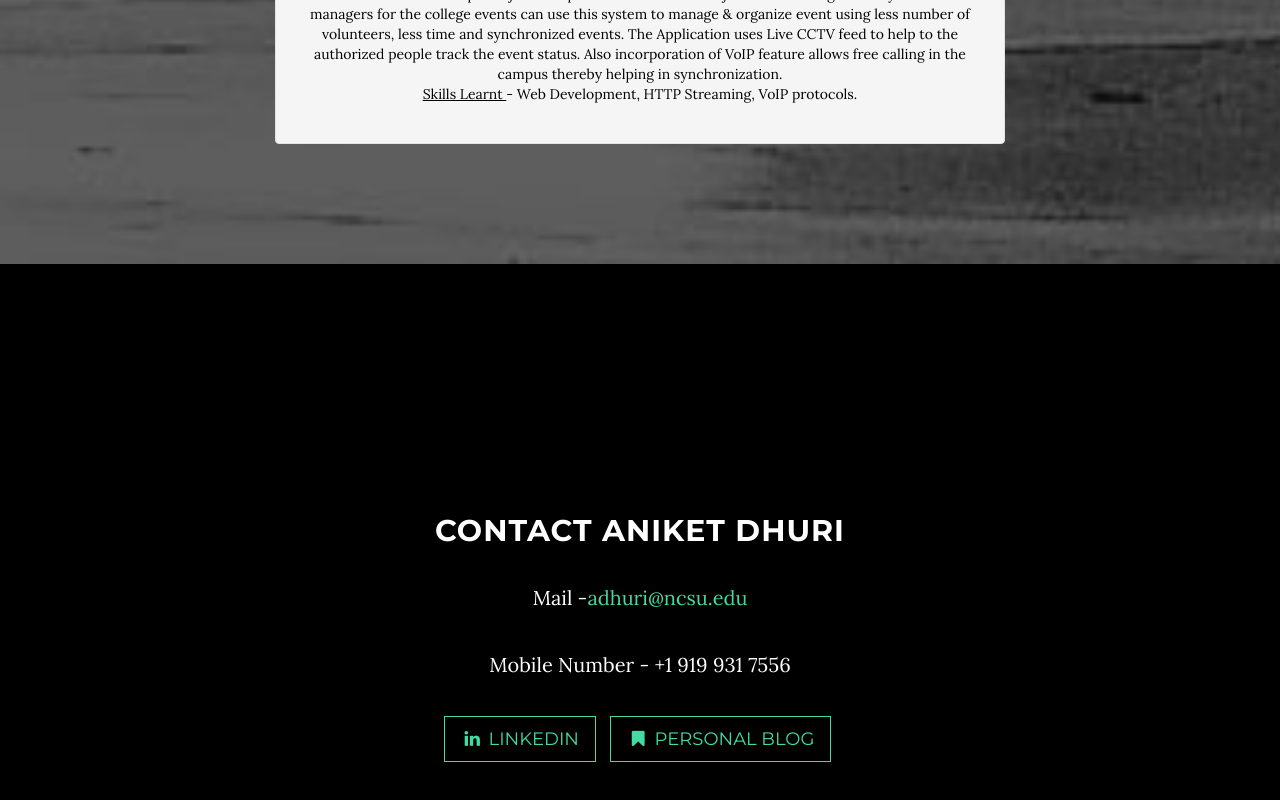
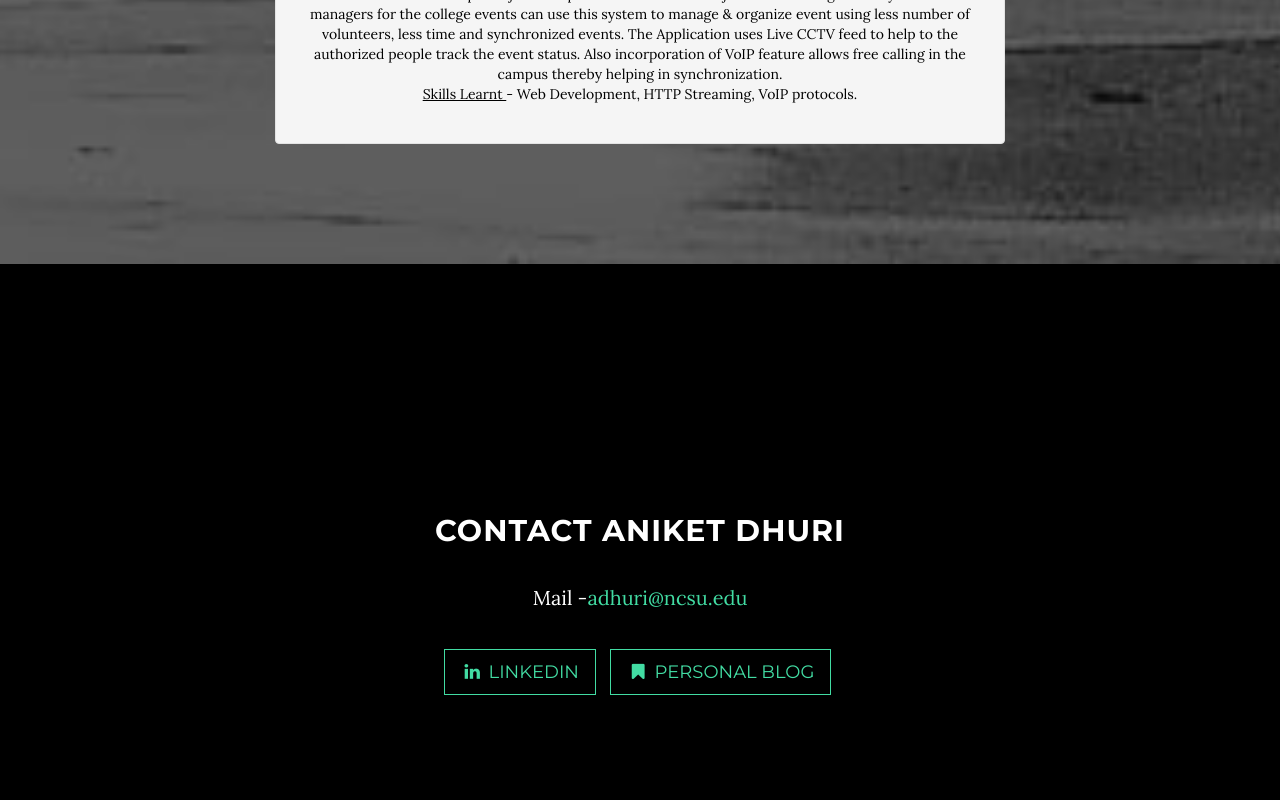
Before and after one commit to adhuri/adhuri.github.io, a plain HTML site: page index.html in a window 1280 px wide. Shown: the part 5695-6495 px from the top of the page. Drawn offline with Linux system fonts and the light colour scheme; some packages are replaced by stand-ins of ours.

Commit message:
removed number

```diff
--- a/index.html
+++ b/index.html
@@ -339,8 +339,6 @@ VoIP feature allows free calling in the campus thereby helping in synchronizatio
                 <h2>Contact Aniket Dhuri</h2>
                 <p>Mail -<a href="mailto:adhuri@ncsu.edu">adhuri@ncsu.edu</a>
                 </p>
-				 <p>Mobile Number - +1 919 931 7556</a>
-                </p>
                 <ul class="list-inline banner-social-buttons">
                     <li>
                         <a href="https://www.linkedin.com/in/aniketdhuri" class="btn btn-default btn-lg"><i class="fa fa-linkedin fa-fw"></i> <span class="network-name">LinkedIn</span></a>
```
